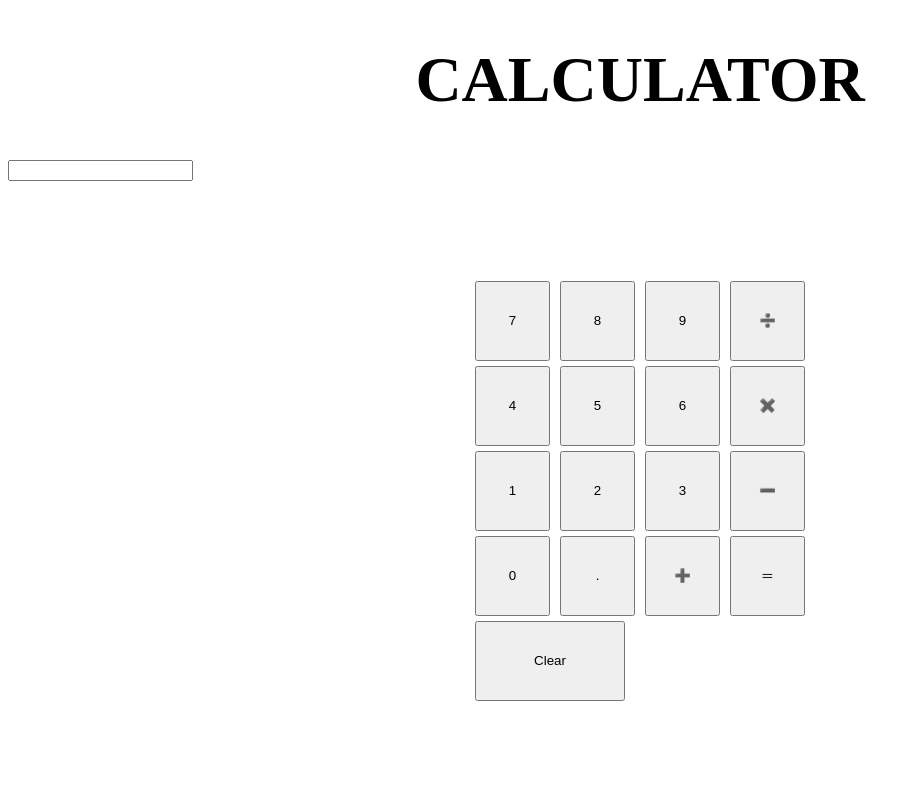
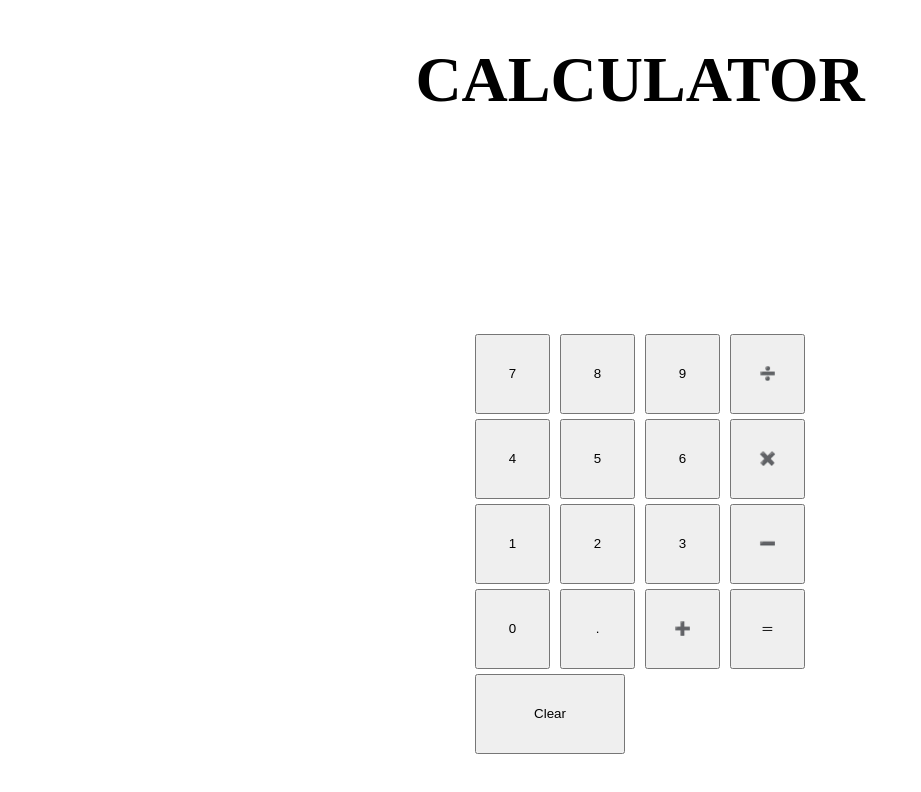
Before and after one commit to chadtarpey615/react-calculator, a React (Create React App) app: page / in a window 1280 px wide. Shown: the top 792 px of the page, without its empty margins (0-921 px from the left). Built offline with nearby package versions, Linux system fonts and the light colour scheme.

Commit message:
got the operations buttons fully functional

```diff
--- a/src/App.css
+++ b/src/App.css
@@ -26,3 +26,8 @@ header {
 .clear-btn {
   width: 200%;
 }
+
+.form {
+  text-align: center;
+  font-size: 4em;
+}
--- a/src/App.js
+++ b/src/App.js
@@ -12,8 +12,7 @@ import CalculatorStore from "./utils/CalculatorStore"
 import './App.css';
 
 function App() {
-  const [firstNumber, setFirstNumber] = useState("");
-  const [secondNumber, setSecondNumber] = useState(null);
+
 
 
   return (
@@ -25,19 +24,19 @@ function App() {
           <Button name="7" value={7} number={7} />
           <Button value={8} number={8} />
           <Button value={9} number={9} />
-          <Divide />
+          <Divide value={"➗"} />
           <Button value={4} number={4} />
           <Button value={5} number={5} />
           <Button value={6} number={6} />
-          <Multiply />
+          <Multiply value={"✖️"} />
           <Button value={1} number={1} />
           <Button value={2} number={2} />
           <Button value={3} number={3} />
-          <Subtract />
+          <Subtract value={"➖"} />
           <Button value={0} number={0} />
           <Button value={"."} number={"."} />
-          <Add />
-          <Equals />
+          <Add value={"➕"} />
+          <Equals value={"＝"} />
           <ClearButton />
 
         </div>
--- a/src/components/Add.js
+++ b/src/components/Add.js
@@ -1,9 +1,15 @@
-import React from 'react'
+import React, { useContext } from 'react'
+import { CalculatorContext } from "../utils/CalculatorStore"
 
-const Add = () => {
+const Add = ({ value }) => {
+    const { operator, setOperator } = useContext(CalculatorContext)
+    const handleInputClick = (event) => {
+        setOperator(event.target.name)
+    }
+
     return (
-        <button>
-            ➕
+        <button name={value} onClick={handleInputClick}>
+            {value}
         </button>
     )
 }
--- a/src/components/Button.js
+++ b/src/components/Button.js
@@ -1,10 +1,17 @@
 import React, { useState, useContext } from 'react'
 import { CalculatorContext } from "../utils/CalculatorStore"
 const Button = ({ value, number }) => {
-    const { input, setInput } = useContext(CalculatorContext)
+    const { input, setInput } = useContext(CalculatorContext);
+    const { secondInput, setSecondInput } = useContext(CalculatorContext);
+
 
     const handleInputClick = (event) => {
-        setInput(event.target.name)
+        if (!input) {
+            setInput(event.target.name)
+
+        } else {
+            setSecondInput(event.target.name)
+        }
     }
     return (
         <>
--- a/src/components/ClearButton.js
+++ b/src/components/ClearButton.js
@@ -1,8 +1,20 @@
-import React from 'react'
+import React, { useContext } from 'react'
+import { CalculatorContext } from "../utils/CalculatorStore"
 
 const ClearButton = () => {
+    const { input, setInput } = useContext(CalculatorContext);
+    const { operator, setOperator } = useContext(CalculatorContext);
+    const { secondInput, setSecondInput } = useContext(CalculatorContext);
+    const { result, setResult } = useContext(CalculatorContext);
+
+    const handleClick = () => {
+        setInput("");
+        setOperator("");
+        setSecondInput("");
+        setResult("");
+    }
     return (
-        <button className="clear-btn">
+        <button onClick={handleClick} className="clear-btn">
             Clear
         </button>
     )
--- a/src/components/Display.js
+++ b/src/components/Display.js
@@ -2,11 +2,19 @@ import React, { useContext } from 'react'
 import { CalculatorContext } from "../utils/CalculatorStore"
 
 const Display = ({ number }) => {
-    const { input, setInput } = useContext(CalculatorContext)
+    const { input, setInput } = useContext(CalculatorContext);
+    const { operator, setOperator } = useContext(CalculatorContext);
+    const { secondInput, setSecondInput } = useContext(CalculatorContext);
+    const { result, setResult } = useContext(CalculatorContext);
+
     console.log(input)
     return (
-        <form>
-            <input type="text" readOnly />{input}
+        <form className="form">
+            {input}
+            {operator}
+            {secondInput}
+            <br />
+            {result}
 
         </form>
     )
--- a/src/components/Divide.js
+++ b/src/components/Divide.js
@@ -1,11 +1,17 @@
-import React from 'react'
+import React, { useContext } from 'react';
+import { CalculatorContext } from "../utils/CalculatorStore";
 
-const Divide = () => {
+const Divide = ({ value }) => {
+    const { operator, setOperator } = useContext(CalculatorContext);
+
+    const handleInputClick = (event) => {
+        setOperator(event.target.name)
+    }
     return (
-        <button>
-            ➗
+        <button name={value} onClick={handleInputClick}>
+            {value}
         </button>
     )
 }
 
-export default Divide
+export default Divide;
--- a/src/components/Equals.js
+++ b/src/components/Equals.js
@@ -1,9 +1,49 @@
-import React from 'react'
+import React, { useContext } from 'react'
+import { CalculatorContext } from "../utils/CalculatorStore"
 
-const Equals = () => {
+const Equals = ({ value }) => {
+    const { input, setInput } = useContext(CalculatorContext);
+    const { operator, setOperator } = useContext(CalculatorContext);
+    const { secondInput, setSecondInput } = useContext(CalculatorContext);
+    const { result, setResult } = useContext(CalculatorContext);
+
+
+
+    const operations = (event) => {
+        if (operator === "➖") {
+            const subtractTwo = () => {
+                setResult(parseInt(input) - parseInt(secondInput))
+            }
+            subtractTwo();
+        }
+        if (operator === "➕") {
+            const addTwo = () => {
+                setResult(parseInt(input) + parseInt(secondInput))
+
+            }
+            addTwo();
+        }
+        if (operator === "➗") {
+            const divide = () => {
+                setResult(parseInt(input) / parseInt(secondInput))
+
+            }
+            divide();
+        }
+        if (operator === "✖️") {
+            const multiply = () => {
+                setResult(parseInt(input) * parseInt(secondInput))
+
+            }
+            multiply();
+        }
+    }
+
+
+
     return (
-        <button className="equals">
-            ＝
+        <button onClick={operations} className="equals">
+            {value}
         </button>
     )
 }
--- a/src/components/Multiply.js
+++ b/src/components/Multiply.js
@@ -1,11 +1,17 @@
-import React from 'react'
+import React, { useContext } from 'react';
+import { CalculatorContext } from "../utils/CalculatorStore";
 
-const Multiply = () => {
+const Multiply = ({ value }) => {
+    const { operator, setOperator } = useContext(CalculatorContext);
+
+    const handleInputClick = (event) => {
+        setOperator(event.target.name)
+    }
     return (
-        <button>
-            ✖️
+        <button name={value} onClick={handleInputClick}>
+            {value}
         </button>
     )
 }
 
-export default Multiply
+export default Multiply;
--- a/src/components/Subtract.js
+++ b/src/components/Subtract.js
@@ -1,9 +1,13 @@
-import React from 'react'
-
-const Subtract = () => {
+import React, { useContext } from 'react';
+import { CalculatorContext } from "../utils/CalculatorStore"
+const Subtract = ({ value }) => {
+    const { operator, setOperator } = useContext(CalculatorContext)
+    const handleInputClick = (event) => {
+        setOperator(event.target.name)
+    }
     return (
-        <button>
-            ➖
+        <button name={value} onClick={handleInputClick}>
+            {value}
         </button>
     )
 }
--- a/src/utils/CalculatorStore.js
+++ b/src/utils/CalculatorStore.js
@@ -6,10 +6,19 @@ export const CalculatorContext = React.createContext();
 
 const CalculatorStore = ({ children }) => {
     const [input, setInput] = useState();
+    const [operator, setOperator] = useState();
+    const [secondInput, setSecondInput] = useState();
+    const [result, setResult] = useState();
+    const providerValue = React.useMemo(() => ({
+        input, setInput,
+        operator, setOperator,
+        secondInput, setSecondInput,
+        result, setResult
+    }), [input, operator, secondInput, result])
 
     return (
         <CalculatorContext.Provider
-            value={{ input, setInput }}
+            value={providerValue}
         >
             {children}
         </CalculatorContext.Provider>
--- /dev/null
+++ b/src/utils/reducer.js
@@ -0,0 +1,3 @@
+const reducer = (state, action) => {
+
+}
```
